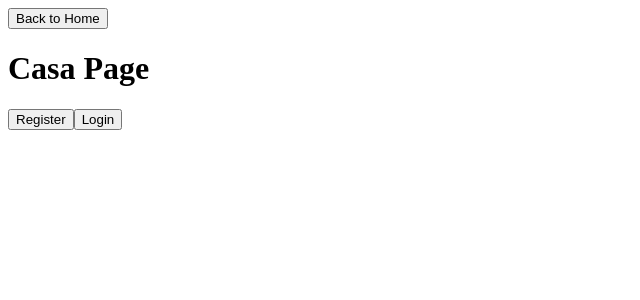
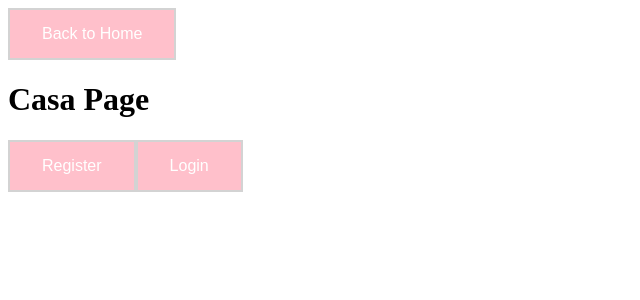
Before and after one commit to jparker15/react101, a React (Create React App) app in the folder client/: page / in a window 1280 px wide. Shown: the top 300 px of the page, without its empty margins (0-640 px from the left). Built offline with nearby package versions, Linux system fonts and the light colour scheme.

Commit message:
update defaultStyle to pink

```diff
--- a/client/src/Components/Button.js
+++ b/client/src/Components/Button.js
@@ -12,4 +12,13 @@ export default function Button(props) {
     )
 }
 
-const defaultStyle = {}
+const defaultStyle = {
+    backgroundColor: "pink",
+    border: "2px lightgrey solid",
+    color: "white",
+    padding: "15px 32px",
+    "text-align": "center",
+    "text-decoration": "none",
+    display: "inline-block",
+    "font-size": "16px"
+}
```
